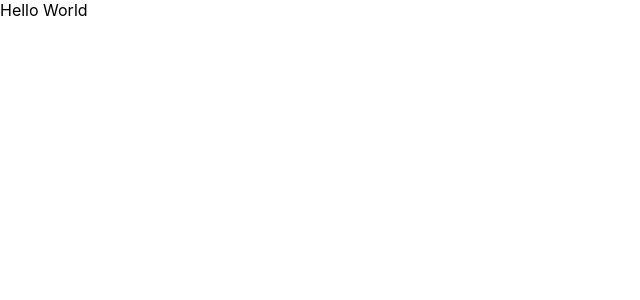
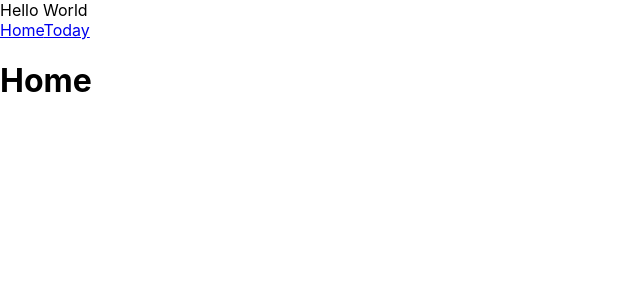
Before and after one commit to conmart/dayta, a React (Create React App) app: page / in a window 1280 px wide. Shown: the top 300 px of the page, without its empty margins (0-640 px from the left). Built offline with nearby package versions, Linux system fonts and the light colour scheme.

Commit message:
router added

```diff
--- a/package.json
+++ b/package.json
@@ -8,6 +8,7 @@
     "@testing-library/user-event": "^7.1.2",
     "react": "^16.13.1",
     "react-dom": "^16.13.1",
+    "react-router-dom": "^5.2.0",
     "react-scripts": "3.4.1"
   },
   "scripts": {
--- a/src/App.js
+++ b/src/App.js
@@ -4,10 +4,13 @@ import { StateProvider } from "./state";
 import { initialState } from "./state/initialState";
 import { reducer } from "./state/reducer";
 
+import AppRouter from './AppRouter';
+
 const App = () => (
   <StateProvider initialState={initialState} reducer={reducer}>
     <div className="App">
       Hello World
+      <AppRouter />
     </div>
   </StateProvider>
 );
--- /dev/null
+++ b/src/AppRouter.jsx
@@ -0,0 +1,26 @@
+import React from 'react';
+import { BrowserRouter as Router, Switch, Route, Link } from 'react-router-dom';
+
+import Day from './components/day';
+
+const AppRouter = () => {
+  return (
+    <Router>
+      <div>
+        <Link to='/'>Home</Link>
+        <Link to='/today'>Today</Link>
+
+        <Switch>
+          <Route path='/today'>
+            <Day />
+          </Route>
+          <Route path='/'>
+            <h1>Home</h1>
+          </Route>
+        </Switch>
+      </div>
+    </Router>
+  )
+}
+
+export default AppRouter;
--- /dev/null
+++ b/src/components/menu/styles.css
@@ -0,0 +1,3 @@
+.menu {
+  float: right;
+}
```
Also changed, not shown: src/components/menu/index.jsx (added, +13 -0 lines), 1 other file (tests, documents, lock files or other folders).
